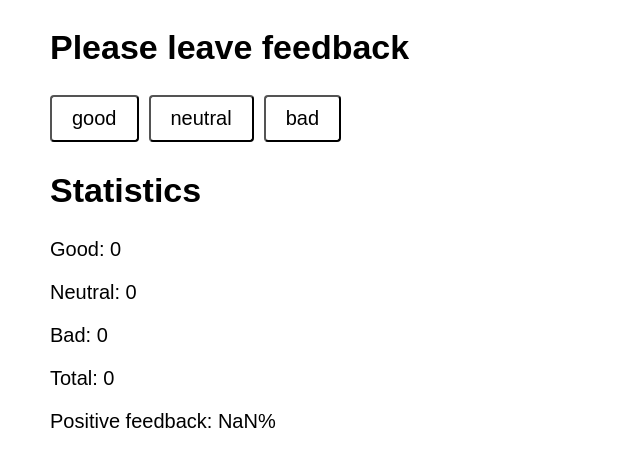
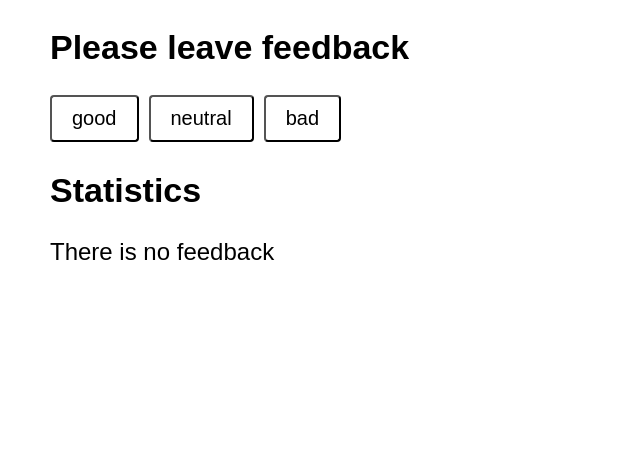
Before and after one commit to nataliapovaliy/goit-react-hw-04-feedback, a React (Create React App) app: page / in a window 1280 px wide. Shown: the top 466 px of the page, without its empty margins (0-640 px from the left). Built offline with nearby package versions, Linux system fonts and the light colour scheme.

Commit message:
update step-4

```diff
--- a/src/components/App.jsx
+++ b/src/components/App.jsx
@@ -3,7 +3,8 @@ import React, {Component} from "react";
 import Section from './Section/Section';
 import Statistics from './Statistics/Statistics';
 import FeedbackOptions from './FeedbackOptions/FeedbackOptions';
-import css from './FeedBack/FeedBack.module.css'
+import Notification from './Notification/Notification';
+import css from './FeedBack/FeedBack.module.css';
 
 export default class App extends Component {
   state = {
@@ -26,7 +27,7 @@ export default class App extends Component {
   // handleClickNeutral = () => {
   //       this.setState((prevState) => ({neutral: prevState.neutral + 1}))
   //   }
-    // handleClickBad = () => {
+  // handleClickBad = () => {
   //       this.setState((prevState) => ({bad: prevState.bad + 1}))
   //   }
 
@@ -53,13 +54,16 @@ export default class App extends Component {
         <Section
           title='Statistics' />
 
-        <Statistics
+        {this.countTotalFeedback() ? (
+          <Statistics
           good={this.state.good}
           neutral={this.state.neutral}
           bad={this.state.bad}
           total={this.countTotalFeedback()}
           positivePercentage={this.countPositiveFeedbackPercentage()}
         />
+        ) : (<Notification message="There is no feedback" />)
+        }
         </div>
 
       )
--- /dev/null
+++ b/src/components/Notification/Notification.jsx
@@ -0,0 +1,14 @@
+import React from "react";
+import PropTypes from 'prop-types';
+import css from './Notification.module.css';
+
+
+export default function Notification ({message}) {
+    return (
+        <h2 className={css.title}>{message}</h2>
+    )
+}
+
+Notification.propTypes = {
+    message: PropTypes.string,
+};
--- /dev/null
+++ b/src/components/Notification/Notification.module.css
@@ -0,0 +1,4 @@
+.title {
+  font-size: 24px;
+  font-weight: 400;
+}
--- a/src/components/Section/Section.jsx
+++ b/src/components/Section/Section.jsx
@@ -1,4 +1,5 @@
 import React from "react";
+import PropTypes from 'prop-types';
 import css from './Section.module.css'
 
 
@@ -7,3 +8,7 @@ export default function Section ({title}) {
         <h2 className={css.title}>{title}</h2>
     )
 }
+
+Section.propTypes = {
+    title: PropTypes.string,
+};
```
